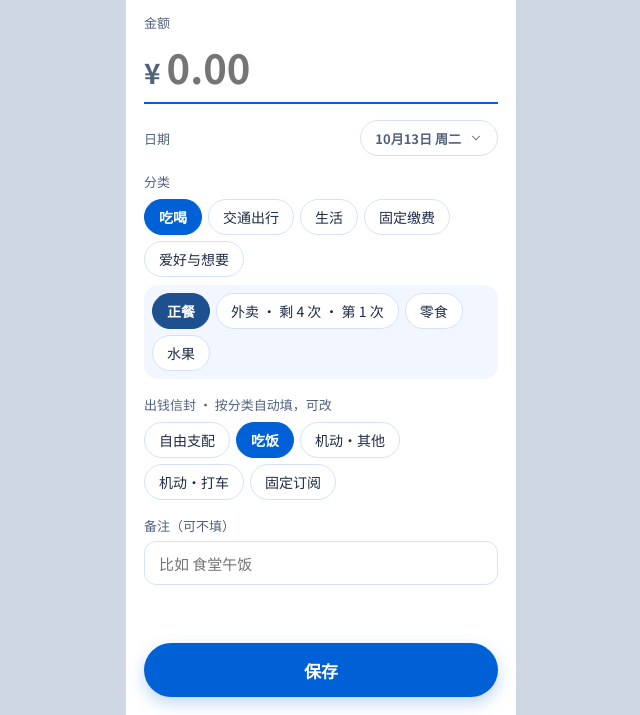
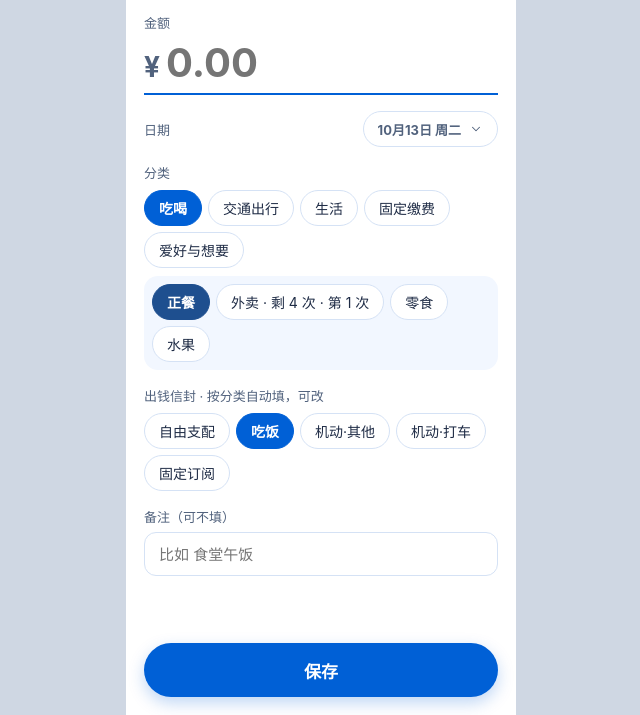
Before and after one commit to q1827965-lab/jizhang, a plain HTML site: page pages/add.html in a window 1280 px wide. Shown: the part 129-844 px from the top of the page, without its empty margins (319-959 px from the left). Drawn offline with Linux system fonts and the light colour scheme.

Commit message:
fix: today date, write failure, drop Google Fonts, import upgrade path

```diff
--- a/pages/add.html
+++ b/pages/add.html
@@ -4,8 +4,6 @@
 <meta charset="utf-8">
 <meta name="viewport" content="width=device-width, initial-scale=1, viewport-fit=cover">
 <title>记一笔</title>
-<link rel="preconnect" href="https://fonts.googleapis.com">
-<link href="https://fonts.googleapis.com/css2?family=Noto+Sans+SC:wght@400;500;700&amp;display=swap" rel="stylesheet">
 <link rel="manifest" href="../manifest.webmanifest">
 <meta name="theme-color" content="#2563EB">
 
```
